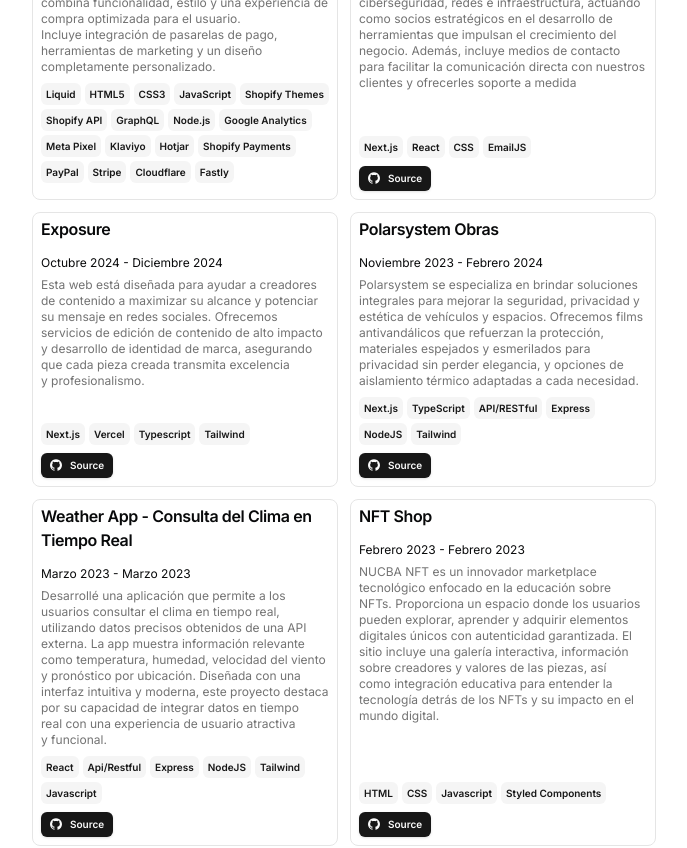
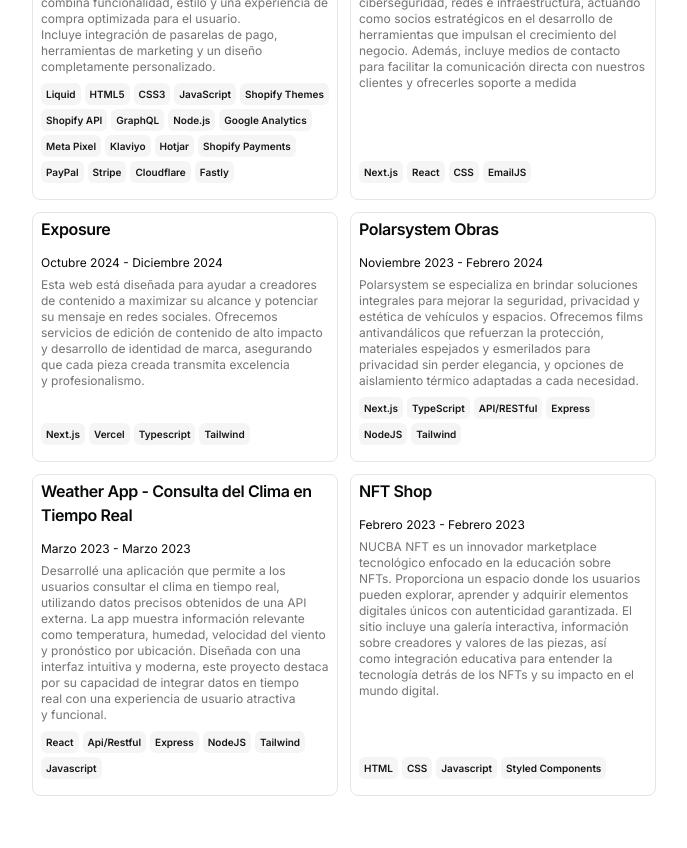
Before and after one commit to FakuKostasDvlpr/Portffolio, a Next.js app: page / in a window 1280 px wide. Shown: the part 1520-2368 px from the top of the page, without its empty margins (296-983 px from the left). Built offline with nearby package versions, Linux system fonts and the light colour scheme.

Commit message:
add changes

```diff
--- a/src/app/page.tsx
+++ b/src/app/page.tsx
@@ -111,7 +111,7 @@ export default function Page() {
               tags={project.technologies}
               // image={project.image}
               // video={project.video}
-              links={project.links}
+              //links={project.links}
             />
           </BlurFade>
         ))
```
